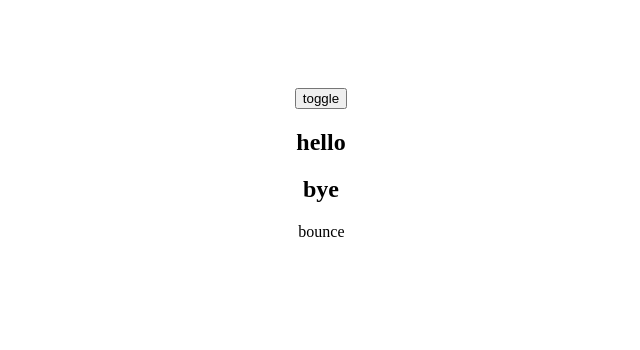
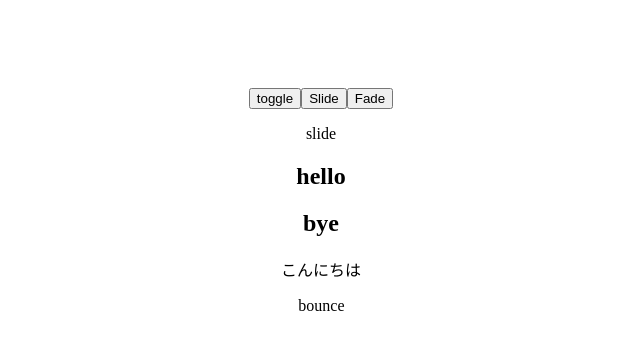
Before and after one commit to kanta1108/vuejs, a Vue app: page / in a window 1280 px wide. Shown: the top 350 px of the page, without its empty margins (319-959 px from the left). Built offline with nearby package versions, Linux system fonts and the light colour scheme.

Commit message:
2/2 home

```diff
--- a/src/App.vue
+++ b/src/App.vue
@@ -1,19 +1,24 @@
 <template>
   <div class="main">
     <button @click="show = !show">toggle</button>
+    <button @click="myAnimation = 'slide'">Slide</button>
+    <button @click="myAnimation = 'fade'">Fade</button>
+    <p>{{ myAnimation }}</p>
     <transition name="fade" appear>
       <h2 v-if="show"
-      type="animation"
     enter-active-class="animate__animated animate__bounce"
-    leave-active-class="animate__animated animate__shake"
+    leave-active-class="animate__animated animate__shakeX"
     >hello</h2>
     </transition>
     <transition
-    name="slide"
-    type="animation"
+    :name="myAnimation"
     appear
     >
       <h2 v-if="show">bye</h2>
+    </transition>
+    <transition name="fade">
+      <p v-if="show" key="hello">こんにちは</p>
+      <p v-if="!show" key="bye">さようなら</p>
     </transition>
     <p class="animate__animated animate__bounce">bounce</p>
   </div>
@@ -23,6 +28,7 @@ export default {
   data() {
     return {
       show: true,
+      myAnimation:'slide'
     }
   }
 }
@@ -76,4 +82,5 @@ export default {
     transform: translateX(0);
   }
 }
+
 </style>
--- a/src/main.js
+++ b/src/main.js
@@ -2,9 +2,6 @@ import Vue from "vue";
 import App from "./App.vue";
 import LikeNumber from "./components/LikeNumber";
 
-import VAnimateCss from "animate.css";
-// Install Animate.css
-Vue.use(VAnimateCss);
 
 Vue.config.productionTip = true;
 Vue.component("LikeNumber", LikeNumber);
```
Also changed, not shown: public/index.html (+9 -8 lines).
